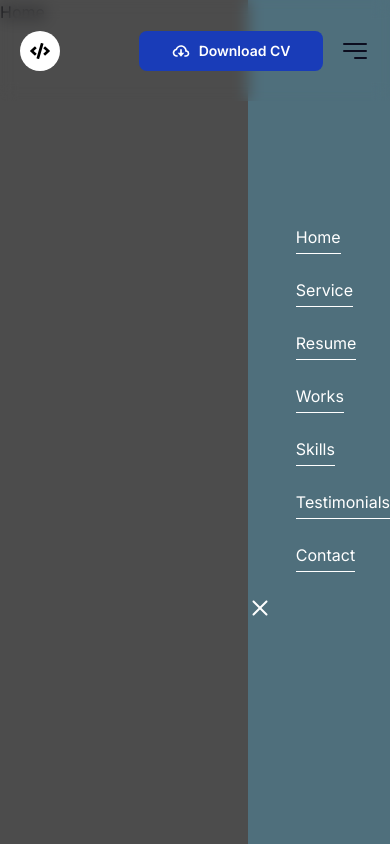
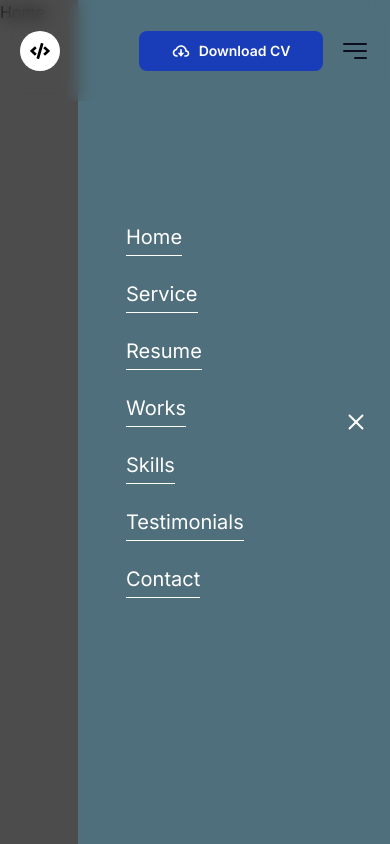
Before and after one commit to pablo-cruzbr/modern-portfolio-website, a Next.js app: page / in a window 390 px wide. Built offline with nearby package versions, Linux system fonts and the light colour scheme.

Commit message:
feat: Function scope and prop mapping in ResponsiveNav

```diff
--- a/components/Home/Nav.tsx/MobileNav.tsx
+++ b/components/Home/Nav.tsx/MobileNav.tsx
@@ -6,22 +6,18 @@ import { CgClose } from 'react-icons/cg'
 const MobileNav = () => {
   return (
     <div className="fixed inset-0 transform transition-all right-0 duration-500 z- [100002] bg-black opacity-70 w-full h-screen">
+      <div className="text-white fixed justify-center flex flex-col h-full transform transition duration-500 delay-300 w-[80%] sm:w-[60%] bg-cyan-950 space-y-6 z- [100050] right-0">
 
-      <div className="text-white fixed justify-center flex flex-col h-full transform transition duration-500 delay-300 w- [80%] sm:w- [60%] bg-cyan-950 space-y-6 z- [100050] right-0">
         {NavLinks.map((link) => (
-          <Link
-            key={link.id}
-            href={link.url}
-          >
-            <p  className="text-white w-fit text-x1 ml-12 border-b-[1.5px] pb-1 border-white sm:text-[30px]"> {link.label}</p>
-
+          <Link key={link.id} href={link.url}>
+            <p className="text-white w-fit text-xl ml-12 border-b-[1.5px] pb-1 border-white sm:text-[30px]">
+              {link.label}
+            </p>
           </Link>
         ))}
-      <CgClose className="absoute top-[0.7rem] right-[1.4rem] sm:w-8 sm:h-8 w-6 h-6"/>
 
-    </div>
-
-
+        <CgClose className="absolute top- [2rem] right-[1.4rem] sm:w-8 sm:h-8 w-6 h-6 text-white cursor-pointer" />
+      </div>
     </div>
   )
 }
--- a/components/Home/Nav.tsx/ResponsiveNav.tsx
+++ b/components/Home/Nav.tsx/ResponsiveNav.tsx
@@ -1,14 +1,20 @@
-import React from 'react';
+'use client';
+import React, { useState } from 'react';
 import Nav from './Nav';
 import MobileNav from './MobileNav';
 
 const ResponsiveNav = () => {
+  const [showNav, setShowNav] = useState(false);
+
+  const openNavHandler = () => setShowNav(true);
+  const closeNavHandler = () => setShowNav(false);
+
   return (
     <div>
-        <Nav/>
-        <MobileNav/>
+        <Nav openNav={openNavHandler} />
+        <MobileNav showNav={showNav} closeNav={closeNavHandler} />
     </div>
-  )
-}
+  );
+}; // A função deve fechar apenas aqui, depois do return
 
-export default ResponsiveNav
+export default ResponsiveNav;
```
